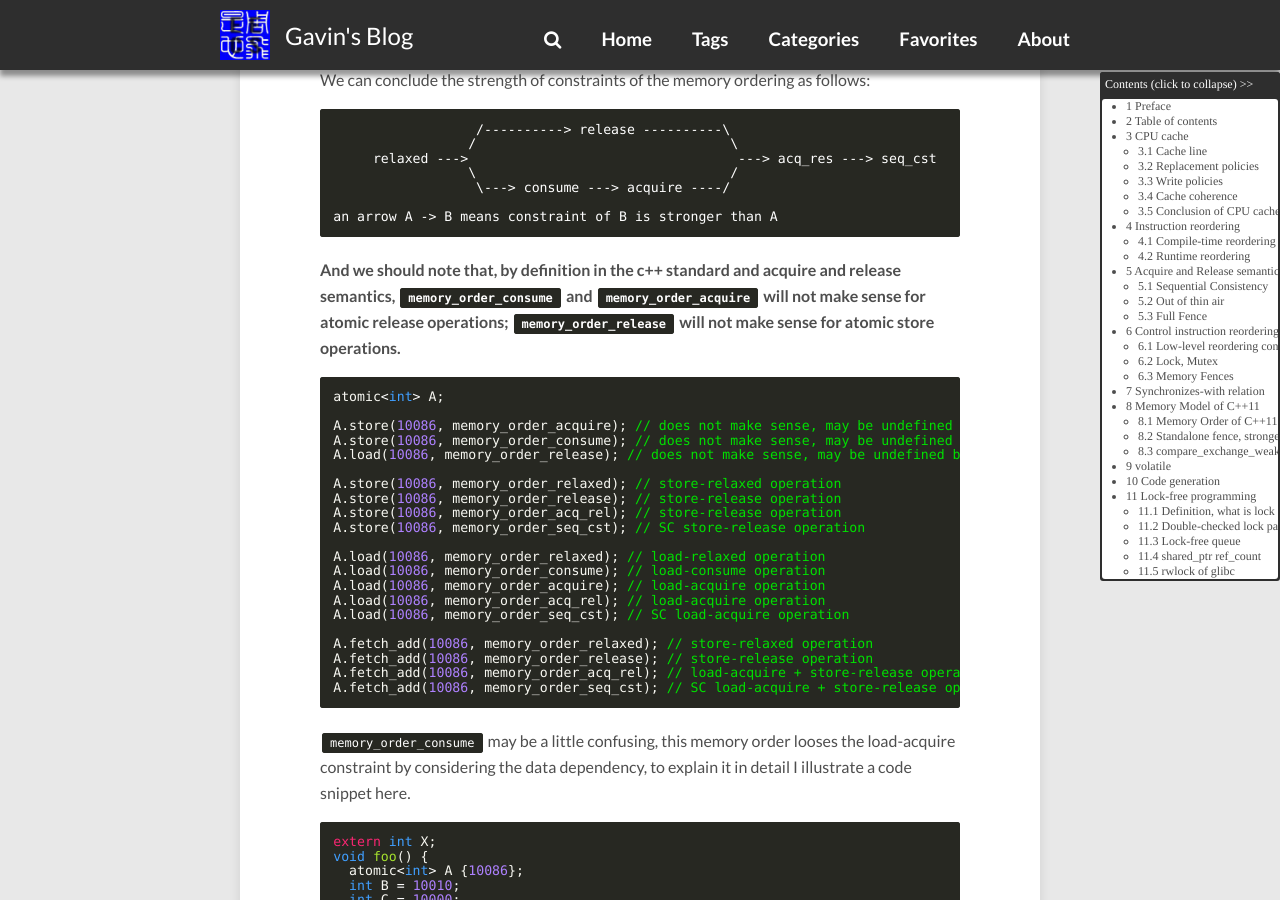
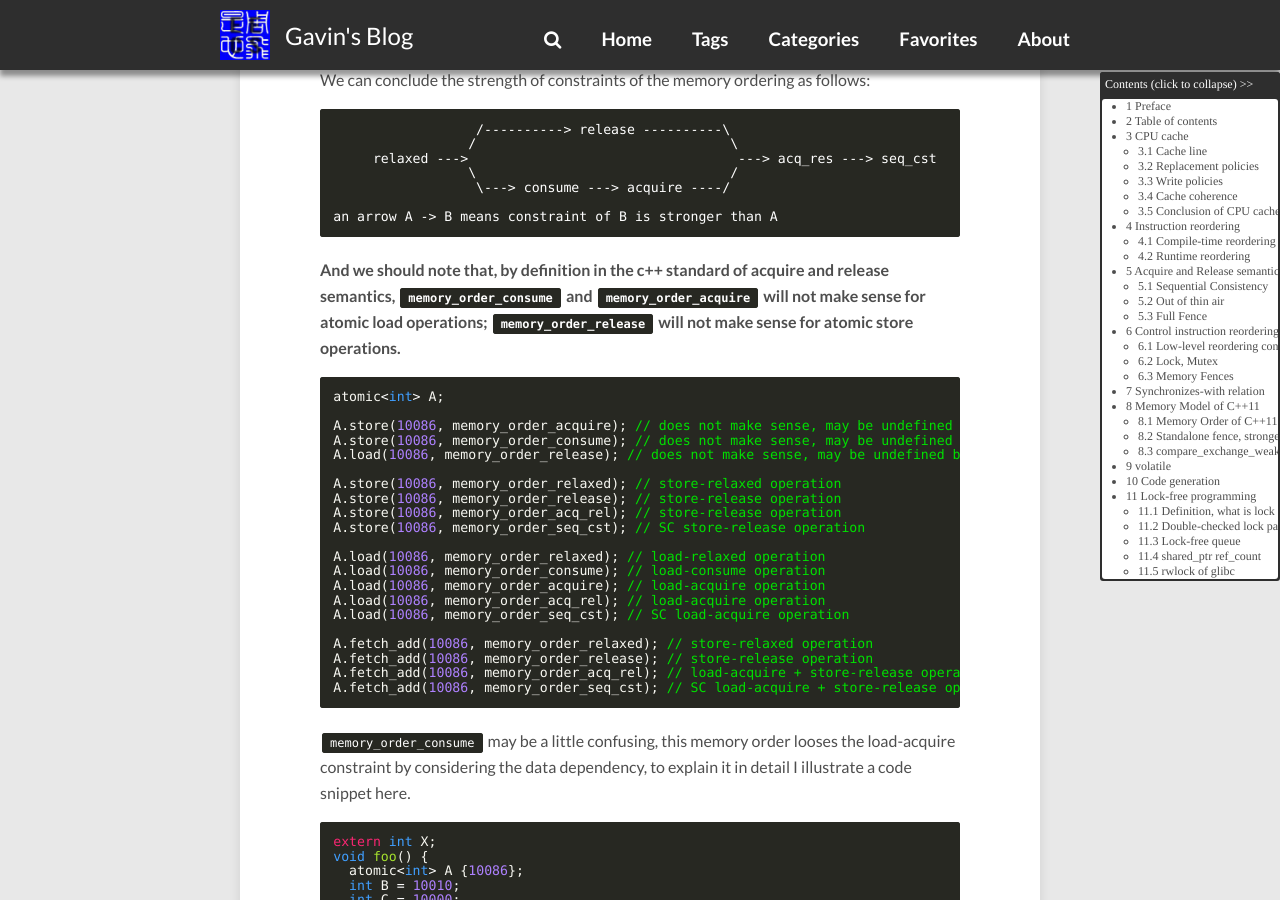
Before and after one commit to gavinchou/gavinchou.github.io, a Jekyll site: the page built from _posts/2019-05-01-memory-ordering.md, in a window 1280 px wide and 900 px high, scrolled down 28290 px. Built offline with Jekyll 4.4.1, drawn with Linux system fonts in a browser that asks for light colours; comment, search, counter and statistics services are not loaded.

Commit message:
Fix wording of memory ordering

````diff
--- a/_posts/2019-05-01-memory-ordering.md
+++ b/_posts/2019-05-01-memory-ordering.md
@@ -1247,9 +1247,9 @@ We can conclude the strength of constraints of the memory ordering as follows:
 an arrow A -> B means constraint of B is stronger than A
 ```
 
-**And we should note that, by definition in the c++ standard and [acquire and release semantics](#acquire and release semantics),
+**And we should note that, by definition in the c++ standard of [acquire and release semantics](#acquire and release semantics),
 `memory_order_consume` and `memory_order_acquire` will not make sense for atomic
-release operations; `memory_order_release` will not make sense for atomic store
+load operations; `memory_order_release` will not make sense for atomic store
 operations.**
 
 ```c++
````
